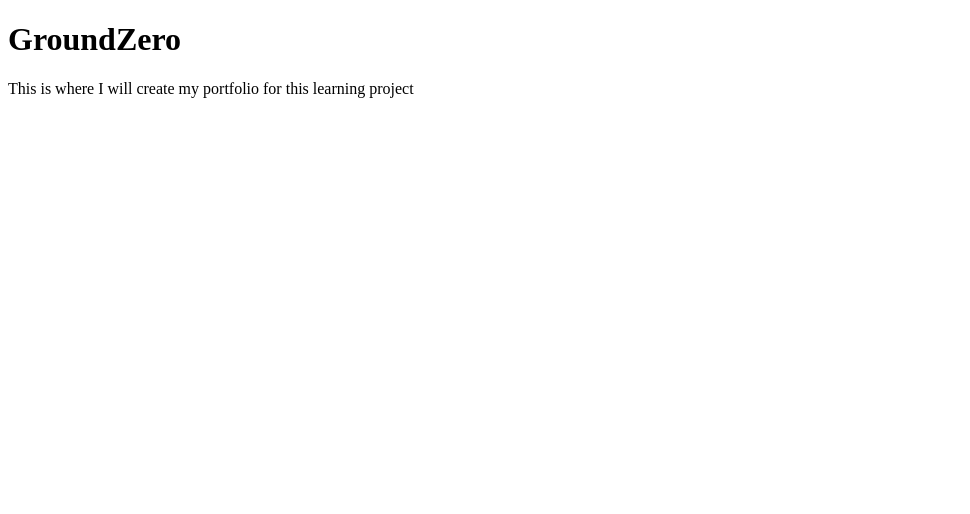
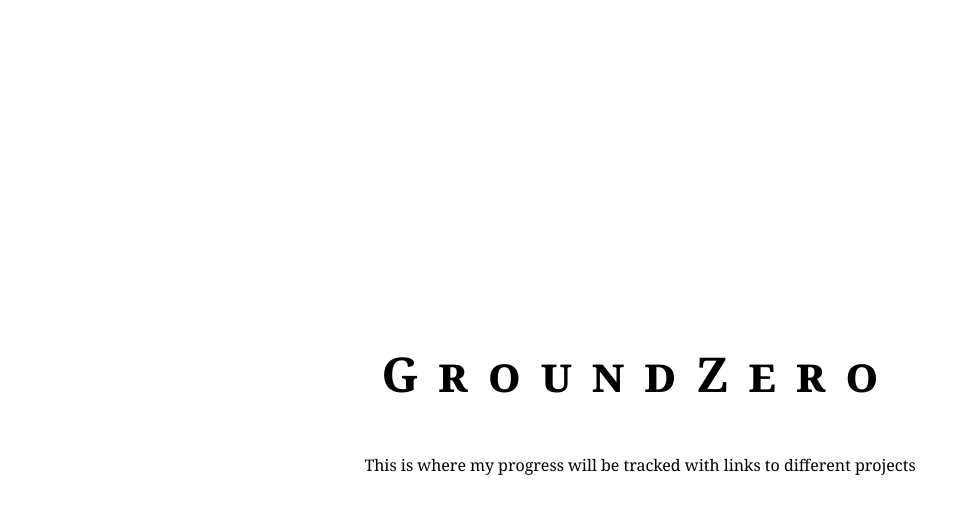
Before and after one commit to jamesandthejpg/groundzero, a plain HTML site: page index.html in a window 1280 px wide. Shown: the whole page, without its empty margins (0-970 px from the left). Drawn offline with Linux system fonts and the light colour scheme.

Commit message:
HTML + CSS basic setup for title screen

```diff
--- a/index.html
+++ b/index.html
@@ -1,6 +1,24 @@
 <!DOCTYPE html>
-<html>
-    <h1>GroundZero</h1>
-    <p>This is where I will create my portfolio for this learning project</p>
+
+<html lang="en">
+
+    <head>
+        <meta charset="utf-8">
+        <meta http-equiv="X-UA-Compatible" content="IE=edge">
+        <title>GroundZero - James</title>
+        <meta name="description" content="">
+        <meta name="viewport" content="width=device-width, initial-scale=1">
+        <link rel="stylesheet" href="./styles.css">
+        <link rel="icon" href="./favicon.png">
+        <link rel="preconnect" href="https://fonts.googleapis.com">
+        <link rel="preconnect" href="https://fonts.gstatic.com" crossorigin>
+    </head>
+
+    <body>
+        <div class="herotext">
+            <h1>GroundZero</h1>
+            <p>This is where my progress will be tracked with links to different projects</p>
+        </div>
+    </body>
 
 </html>
--- /dev/null
+++ b/styles.css
@@ -0,0 +1,34 @@
+/* Body stuff */
+body {
+    margin: 0;
+}
+
+.herotext {
+    display: flex;
+    height: 100vh;
+    flex-direction: column;
+    align-items: center;
+    justify-content: center;
+}
+
+
+
+
+/* Fonts */
+body {
+    font-family: Cambria, Cochin, Georgia, Times, 'Times New Roman', serif;
+}
+
+h1 {
+    font-variant: small-caps;
+    /*user-select stops the ability for the user to select the text*/
+    user-select: none;
+    letter-spacing: 20px;
+    font-weight: 1000;
+    font-size: 3rem;
+}
+
+p {
+    font-variant: normal;
+    user-select: none;
+}
```
Also changed, not shown: favicon.png (added).
